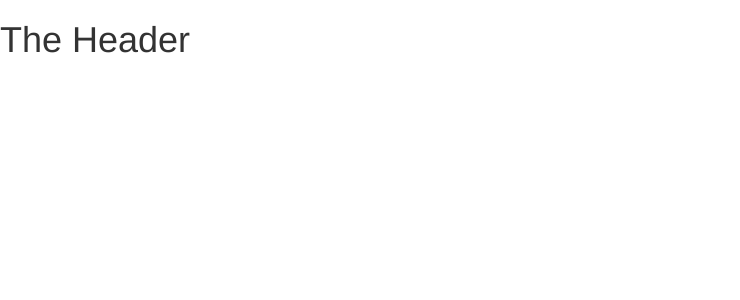
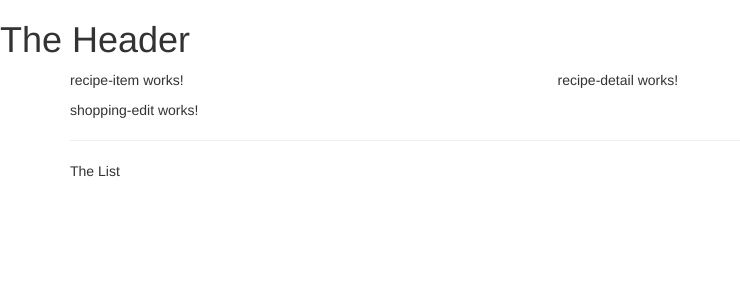
Before and after one commit to Max-Stevenson/recipe-app, an Angular app: page / in a window 1280 px wide. Shown: the top 300 px of the page, without its empty margins (0-740 px from the left). Built offline with nearby package versions, Linux system fonts and the light colour scheme.

Commit message:
Components added to main app

```diff
--- a/src/app/app.component.html
+++ b/src/app/app.component.html
@@ -1 +1,9 @@
 <app-header></app-header>
+<div class="container">
+  <div class="row">
+    <div class="col-md-12">
+      <app-recipes></app-recipes>
+      <app-shopping-list></app-shopping-list>
+    </div>
+  </div>
+</div>
--- a/src/app/recipes/recipe-list/recipe-list.component.html
+++ b/src/app/recipes/recipe-list/recipe-list.component.html
@@ -1,3 +1 @@
-<p>
-  recipe-list works!
-</p>
+<app-recipe-item></app-recipe-item>
--- a/src/app/recipes/recipes.component.html
+++ b/src/app/recipes/recipes.component.html
@@ -1,3 +1,8 @@
-<p>
-  recipes works!
-</p>
+<div class="row">
+  <div class="col-md-5">
+    <app-recipe-list></app-recipe-list>
+  </div>
+  <div class="col-md-7">
+    <app-recipe-detail></app-recipe-detail>
+  </div>
+</div>
--- a/src/app/shopping-list/shopping-list.component.html
+++ b/src/app/shopping-list/shopping-list.component.html
@@ -1,3 +1,7 @@
-<p>
-  shopping-list works!
-</p>
+<div class="row">
+  <div class="col-xs-10">
+    <app-shopping-edit></app-shopping-edit>
+    <hr>
+    <p>The List</p>
+  </div>
+</div>
```
